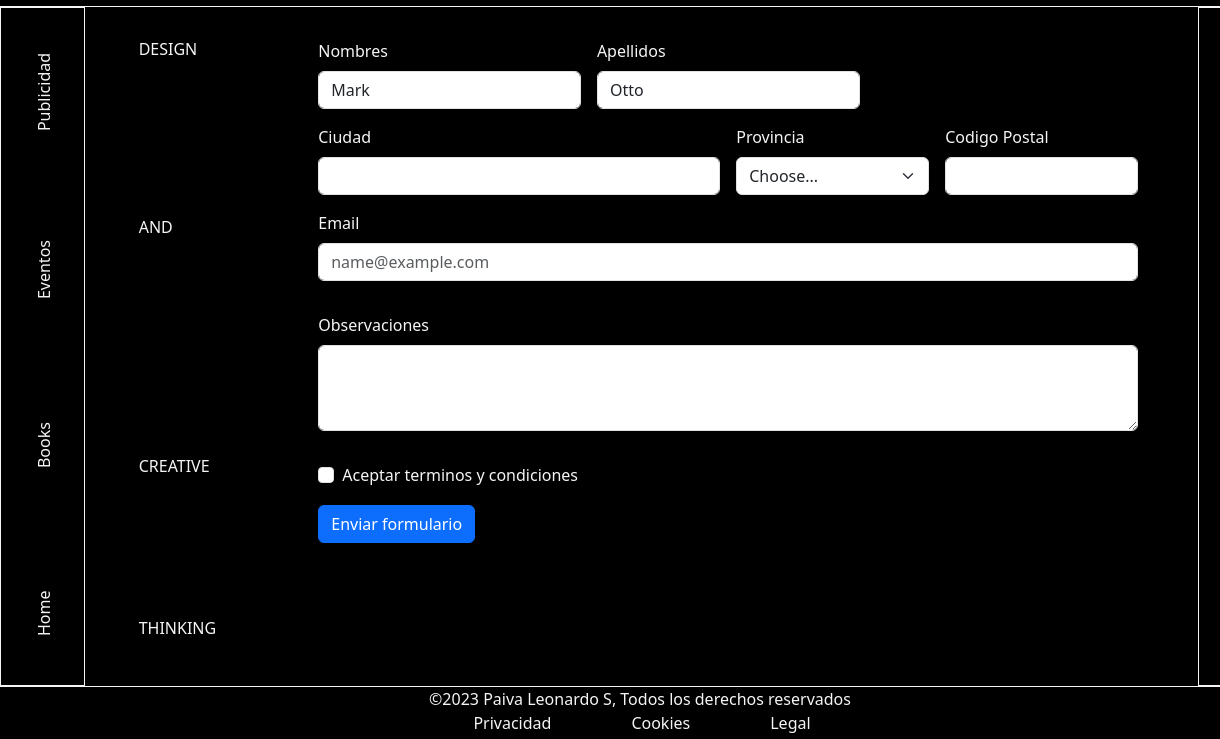
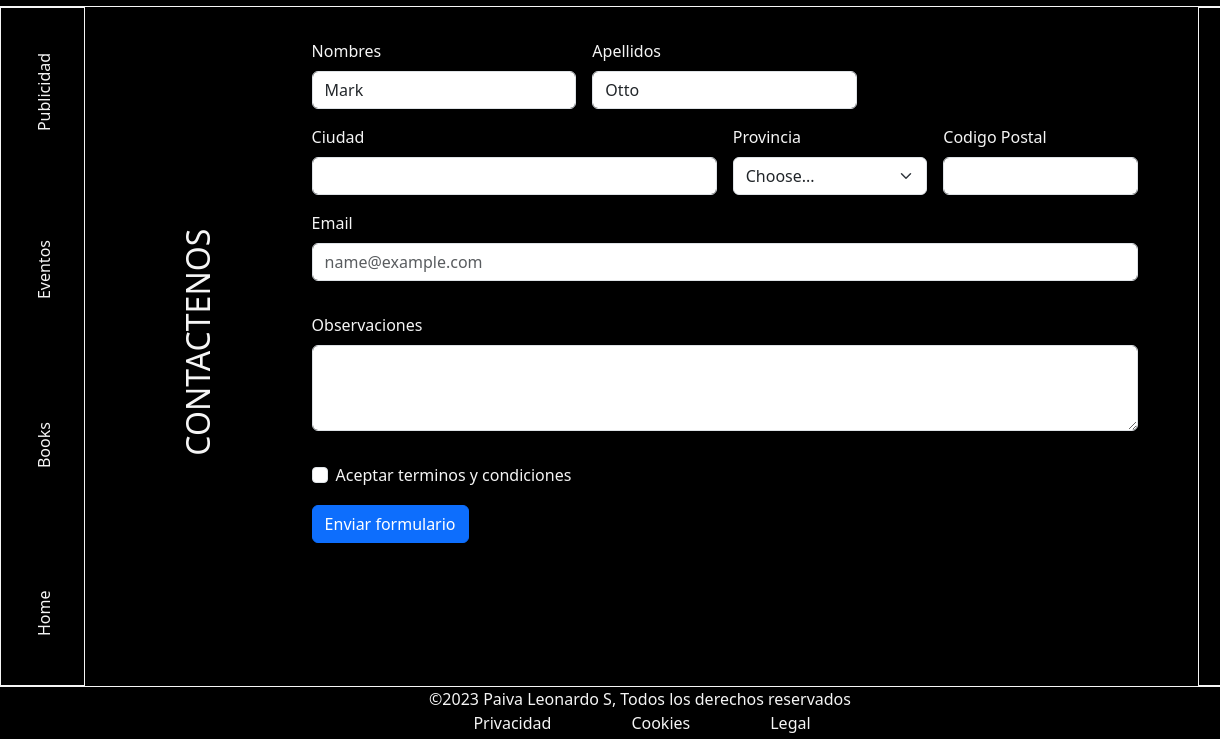
Before and after one commit to sebamza1/CoderHouse, a website: page page/contactos.html in a window 1280 px wide. Shown: the part 61-800 px from the top of the page, 0-1220 px from the left. Drawn offline with nearby package versions, Linux system fonts and the light colour scheme.

Commit message:
main-contactenos

```diff
--- a/css/prueba.css
+++ b/css/prueba.css
@@ -257,7 +257,7 @@ main .main-index img {
     justify-content: center;
     align-items: center;
     padding-top: 2rem;
-    padding-left: 3rem;
+
     background-color: black;
 }
 
@@ -268,6 +268,7 @@ main .main-index img {
 .main-contactos form {
     width: 95%;
     padding: 0.5 rem;
+    padding-bottom: 1rem;
 }
 
 /*********************************************/
--- a/page/contactos.html
+++ b/page/contactos.html
@@ -50,10 +50,7 @@
     </nav>
 
     <div class="indicador">
-      <p> DESIGN</p>
-      <p></p>AND</p>
-      <p></p>CREATIVE</p>
-      <p>THINKING</p>
+      <h1>CONTACTENOS</h1>
     </div>
 
     <main>
```
